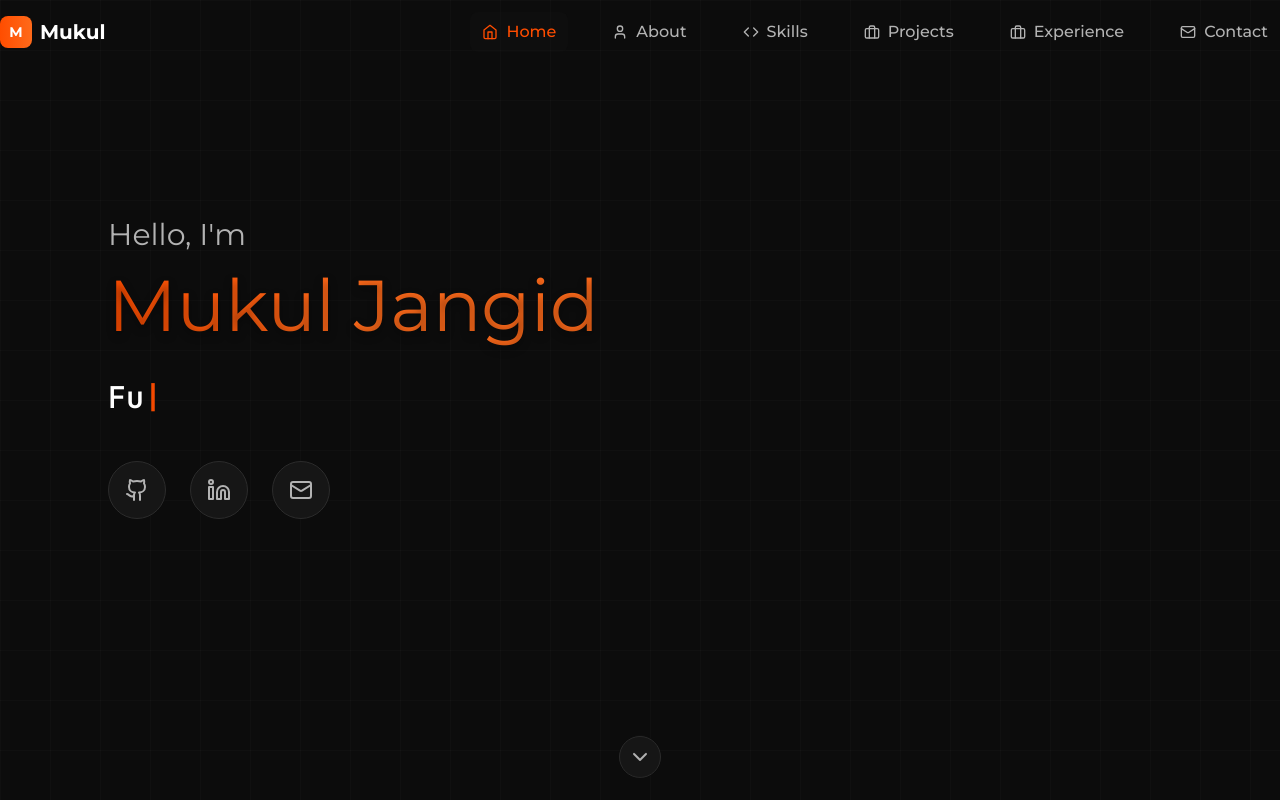
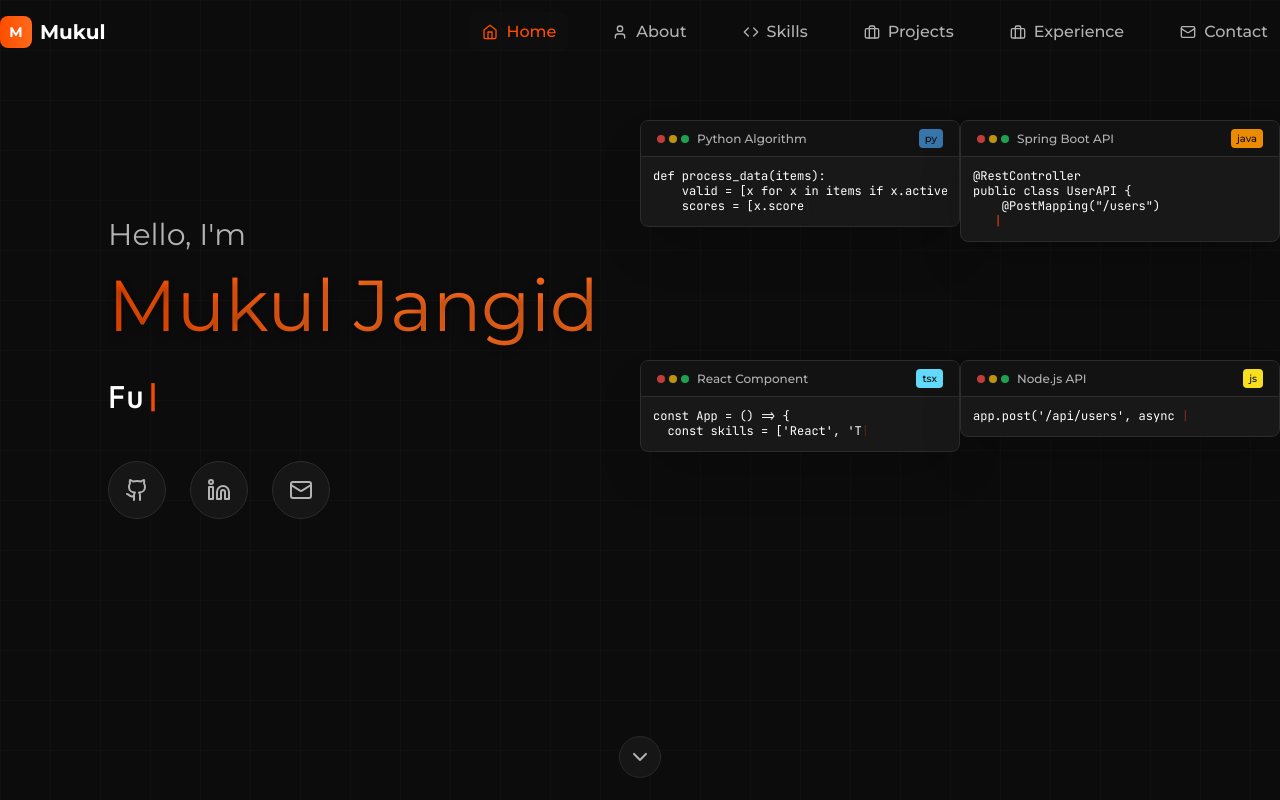
Before and after one commit to mkljngd/mkljngd.github.io, a Next.js app: page / in a window 1280 px wide. Shown: the top 800 px of the page. Built offline with nearby package versions, Linux system fonts and the light colour scheme.

Commit message:
Added hero animations

```diff
--- a/components/CodeAnimations.tsx
+++ b/components/CodeAnimations.tsx
@@ -1,5 +1,7 @@
 'use client'
 
+import CodeSnippets from './CodeSnippets'
+
 export default function CodeAnimations() {
-  return null
+  return <CodeSnippets />
 }
--- /dev/null
+++ b/components/CodeSnippets.tsx
@@ -0,0 +1,308 @@
+'use client'
+
+import { useState, useEffect } from 'react'
+import { motion, AnimatePresence } from 'framer-motion'
+
+interface CodeSnippet {
+  id: string
+  title: string
+  language: string
+  code: string
+  position: { x: string; y: string }
+  delay: number
+}
+
+export default function CodeSnippets() {
+  const [activeSnippets, setActiveSnippets] = useState<CodeSnippet[]>([])
+  const [currentSnippetIndex, setCurrentSnippetIndex] = useState(0)
+  const [currentSet, setCurrentSet] = useState(0)
+
+  const codeSnippets: CodeSnippet[] = [
+    // Set 1: Python, Java, React, Node
+    {
+      id: 'python-function',
+      title: 'Python Algorithm',
+      language: 'py',
+      code: `def process_data(items):
+    valid = [x for x in items if x.active]
+    scores = [x.score for x in valid]
+
+    return {
+        'count': len(valid),
+        'avg': sum(scores) / len(scores),
+        'top': len([s for s in scores if s > 90])
+    }`,
+      position: { x: '50%', y: '15%' },
+      delay: 1
+    },
+    {
+      id: 'spring-boot-api',
+      title: 'Spring Boot API',
+      language: 'java',
+      code: `@RestController
+public class UserAPI {
+    @PostMapping("/users")
+    public User create(@RequestBody User user) {
+        return service.save(user);
+    }
+
+    @GetMapping("/users/{id}")
+    public User get(@PathVariable Long id) {
+        return service.find(id);
+    }
+}`,
+      position: { x: '75%', y: '15%' },
+      delay: 3
+    },
+    {
+      id: 'react-component',
+      title: 'React Component',
+      language: 'tsx',
+      code: `const App = () => {
+  const skills = ['React', 'TypeScript'];
+
+  return (
+    <div>
+      {skills.map(skill =>
+        <Badge key={skill} name={skill} />
+      )}
+    </div>
+  );
+};`,
+      position: { x: '50%', y: '45%' },
+      delay: 5
+    },
+    {
+      id: 'node-api',
+      title: 'Node.js API',
+      language: 'js',
+      code: `app.post('/api/users', async (req, res) => {
+  const user = await User.create(req.body);
+  res.json(user);
+});
+
+app.get('/api/users/:id', async (req, res) => {
+  const user = await User.findById(req.params.id);
+  res.json(user);
+});`,
+      position: { x: '75%', y: '45%' },
+      delay: 7
+    },
+    // Set 2: Docker, SQL, YAML, Bash
+    {
+      id: 'docker-config',
+      title: 'Docker Setup',
+      language: 'dockerfile',
+      code: `FROM node:18
+WORKDIR /app
+COPY . .
+RUN npm install
+CMD npm start`,
+      position: { x: '50%', y: '15%' },
+      delay: 1
+    },
+    {
+      id: 'postgresql-query',
+      title: 'PostgreSQL Query',
+      language: 'sql',
+      code: `SELECT name, COUNT(*) as total
+FROM users u
+JOIN orders o ON u.id = o.user_id
+GROUP BY u.name
+ORDER BY total DESC
+LIMIT 5;`,
+      position: { x: '75%', y: '15%' },
+      delay: 3
+    },
+    {
+      id: 'kubernetes-deployment',
+      title: 'Kubernetes Deployment',
+      language: 'yaml',
+      code: `apiVersion: apps/v1
+kind: Deployment
+spec:
+  replicas: 3
+  template:
+    spec:
+      containers:
+      - image: myapp:latest`,
+      position: { x: '50%', y: '45%' },
+      delay: 5
+    },
+    {
+      id: 'bash-automation',
+      title: 'Automation Script',
+      language: 'bash',
+      code: `#!/bin/bash
+git pull
+npm run build
+docker build -t app .
+kubectl apply -f app.yaml`,
+      position: { x: '75%', y: '45%' },
+      delay: 7
+    }
+  ]
+
+  useEffect(() => {
+    const timers: NodeJS.Timeout[] = []
+
+    // Show 4 windows at a time, rotating between sets
+    const startIndex = currentSet * 4
+    const endIndex = startIndex + 4
+    const currentSetSnippets = codeSnippets.slice(startIndex, endIndex)
+
+    // Clear existing snippets
+    setActiveSnippets([])
+
+    // Show each snippet in the current set with delays
+    currentSetSnippets.forEach((snippet, index) => {
+      const timer = setTimeout(() => {
+        setActiveSnippets(prev => {
+          // Make sure we don't add duplicates
+          if (prev.find(s => s.id === snippet.id)) {
+            return prev
+          }
+          return [...prev, snippet]
+        })
+      }, (index + 1) * 500) // 0.5s, 1s, 1.5s, 2s
+      timers.push(timer)
+    })
+
+    // Cleanup function to clear all timers
+    return () => {
+      timers.forEach(timer => clearTimeout(timer))
+    }
+  }, [currentSet])
+
+  // Simple timer to rotate sets every 12 seconds
+  useEffect(() => {
+    const rotateTimer = setInterval(() => {
+      setCurrentSet(prev => (prev + 1) % 2) // Toggle between set 0 and set 1
+    }, 15000) // 15 seconds per set
+
+    return () => clearInterval(rotateTimer)
+  }, [])
+
+  const getLanguageColor = (language: string) => {
+    const colors = {
+      tsx: '#61DAFB',
+      py: '#3776AB',
+      js: '#F7DF1E',
+      dockerfile: '#2496ED',
+      java: '#ED8B00',
+      sql: '#336791',
+      yaml: '#CB171E',
+      bash: '#4EAA25'
+    }
+    return colors[language as keyof typeof colors] || '#FF4D00'
+  }
+
+  return (
+    <div className="absolute inset-0 pointer-events-none overflow-hidden">
+      <AnimatePresence>
+        {activeSnippets.map((snippet, index) => (
+          <motion.div
+            key={snippet.id}
+            className="absolute pointer-events-auto"
+            style={{
+              left: snippet.position.x,
+              top: snippet.position.y
+            }}
+            initial={{
+              opacity: 0,
+              scale: 0.8,
+              y: 50
+            }}
+            animate={{
+              opacity: 1,
+              scale: 1,
+              y: 0
+            }}
+            exit={{
+              opacity: 0,
+              scale: 0.8,
+              y: -50
+            }}
+            transition={{
+              duration: 0.5,
+              delay: index * 0.2
+            }}
+          >
+                   {/* Code Window */}
+                   <div className="w-80 bg-background-dark/95 backdrop-blur-md border border-background-border rounded-lg shadow-2xl overflow-hidden">
+              {/* Window Header */}
+              <div className="flex items-center justify-between px-4 py-2 bg-background-black/50 border-b border-background-border">
+                <div className="flex items-center space-x-2">
+                  <div className="flex space-x-1">
+                    <div className="w-2 h-2 rounded-full bg-red-500/80"></div>
+                    <div className="w-2 h-2 rounded-full bg-yellow-500/80"></div>
+                    <div className="w-2 h-2 rounded-full bg-green-500/80"></div>
+                  </div>
+                  <span className="text-xs text-text-secondary font-medium">
+                    {snippet.title}
+                  </span>
+                </div>
+                <div
+                  className="text-[10px] px-1.5 py-0.5 rounded text-background-black font-medium"
+                  style={{ backgroundColor: getLanguageColor(snippet.language) }}
+                >
+                  {snippet.language}
+                </div>
+              </div>
+
+                     {/* Code Content */}
+                     <div className="p-3">
+                       <pre className="text-xs font-mono text-text-primary leading-tight overflow-hidden">
+                         <TypewriterCode
+                           code={snippet.code}
+                           delay={index * 500}
+                         />
+                       </pre>
+                     </div>
+            </div>
+          </motion.div>
+        ))}
+      </AnimatePresence>
+    </div>
+  )
+}
+
+// Typewriter effect for code
+function TypewriterCode({ code, delay }: { code: string; delay: number }) {
+  const [displayedCode, setDisplayedCode] = useState('')
+  const [currentIndex, setCurrentIndex] = useState(0)
+
+  // Reset when code changes
+  useEffect(() => {
+    setDisplayedCode('')
+    setCurrentIndex(0)
+  }, [code])
+
+  useEffect(() => {
+    if (currentIndex < code.length) {
+      // Initial delay only for the first character, then consistent typing speed
+      const typingDelay = currentIndex === 0 ? delay : 50
+      const timer = setTimeout(() => {
+        setDisplayedCode(code.slice(0, currentIndex + 1))
+        setCurrentIndex(prev => prev + 1)
+      }, typingDelay)
+
+      return () => clearTimeout(timer)
+    }
+  }, [currentIndex, code, delay])
+
+  return (
+    <span>
+      {displayedCode}
+      {currentIndex < code.length && (
+        <motion.span
+          className="text-primary-500"
+          animate={{ opacity: [1, 0, 1] }}
+          transition={{ duration: 0.8, repeat: Infinity }}
+        >
+          |
+        </motion.span>
+      )}
+    </span>
+  )
+}
```
